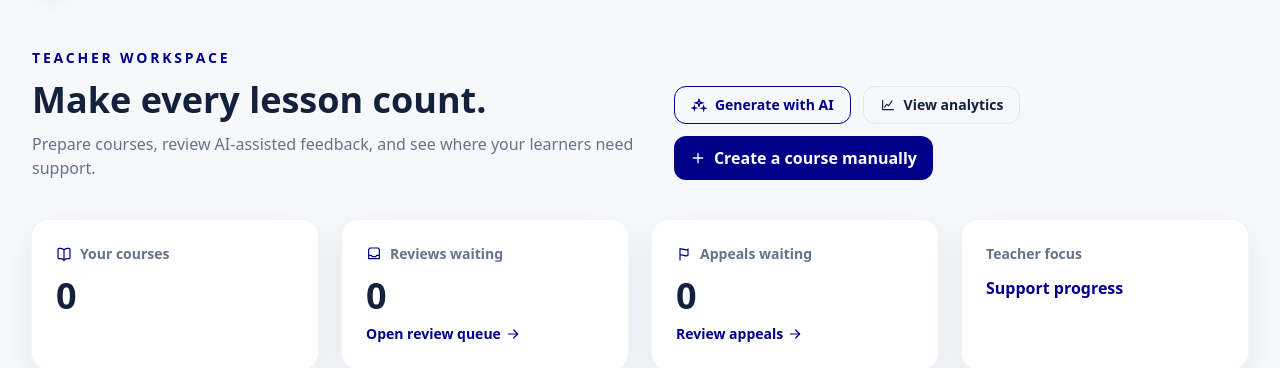
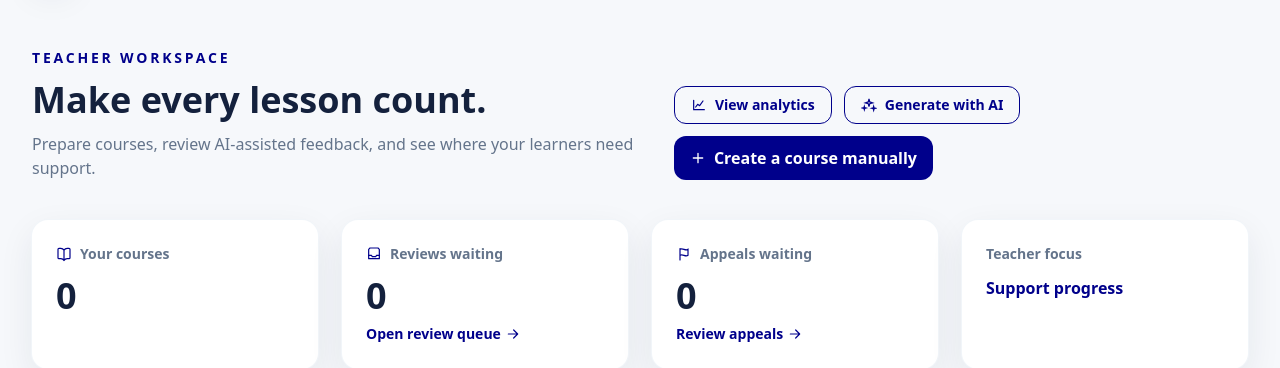
Before and after one commit to BuhariS/aiducator, a Django app: page /dashboard/teacher/ in a window 1280 px wide. Shown: the part 73-441 px from the top of the page. Run offline with Django 5.2, Linux system fonts and the light colour scheme; the visitor is signed in with stand-in values (Sample User, id 1); data that the repository does not hold is empty; style sheets or scripts are compiled from the project's sources; parts of the project's set-up code (start-up, migrations or seed data) failed here and were passed over; some libraries are stand-ins or nearby versions.

Commit message:
style: prioritize teacher dashboard actions

```diff
--- a/templates/courses/teacher_dashboard.html
+++ b/templates/courses/teacher_dashboard.html
@@ -4,7 +4,7 @@
 <section class="mx-auto max-w-7xl px-4 py-12 sm:px-6 lg:px-8">
   <div class="flex flex-col justify-between gap-5 sm:flex-row sm:items-end">
     <div><p class="text-sm font-bold uppercase tracking-[0.2em] text-emerald">Teacher workspace</p><h1 class="mt-3 text-4xl font-black text-ink">Make every lesson count.</h1><p class="mt-3 max-w-2xl text-slate-500">Prepare courses, review AI-assisted feedback, and see where your learners need support.</p></div>
-    <div class="flex flex-wrap gap-3"><a class="inline-flex items-center gap-2 rounded-xl border border-emerald px-4 py-2 text-sm font-bold text-emerald transition hover:bg-emerald/5" href="{% url 'teacher_courses:generate' %}">{% include "components/icon.html" with icon="sparkles" icon_class="h-4 w-4" %}Generate with AI</a><a class="inline-flex items-center gap-2 rounded-xl border border-slate-200 px-4 py-2 text-sm font-bold text-ink hover:border-emerald hover:text-emerald" href="{% url 'analytics:teacher' %}">{% include "components/icon.html" with icon="chart" icon_class="h-4 w-4" %}View analytics</a><a class="primary-button" href="{% url 'teacher_courses:create' %}">{% include "components/icon.html" with icon="plus" icon_class="h-4 w-4" %}Create a course manually</a></div>
+    <div class="flex flex-wrap gap-3"><a class="inline-flex items-center gap-2 rounded-xl border border-emerald px-4 py-2 text-sm font-bold text-emerald transition hover:bg-emerald/5" href="{% url 'analytics:teacher' %}">{% include "components/icon.html" with icon="chart" icon_class="h-4 w-4" %}View analytics</a><a class="inline-flex items-center gap-2 rounded-xl border border-emerald px-4 py-2 text-sm font-bold text-emerald transition hover:bg-emerald/5" href="{% url 'teacher_courses:generate' %}">{% include "components/icon.html" with icon="sparkles" icon_class="h-4 w-4" %}Generate with AI</a><a class="primary-button" href="{% url 'teacher_courses:create' %}">{% include "components/icon.html" with icon="plus" icon_class="h-4 w-4" %}Create a course manually</a></div>
   </div>
   <div class="mt-10 grid gap-6 md:grid-cols-4">
     <div class="surface-card p-6"><div class="flex items-center gap-2"><span class="text-emerald">{% include "components/icon.html" with icon="book-open" icon_class="h-4 w-4" %}</span><p class="text-sm font-bold text-slate-500">Your courses</p></div><p class="mt-3 text-4xl font-black text-ink">{{ courses|length }}</p></div>
```
